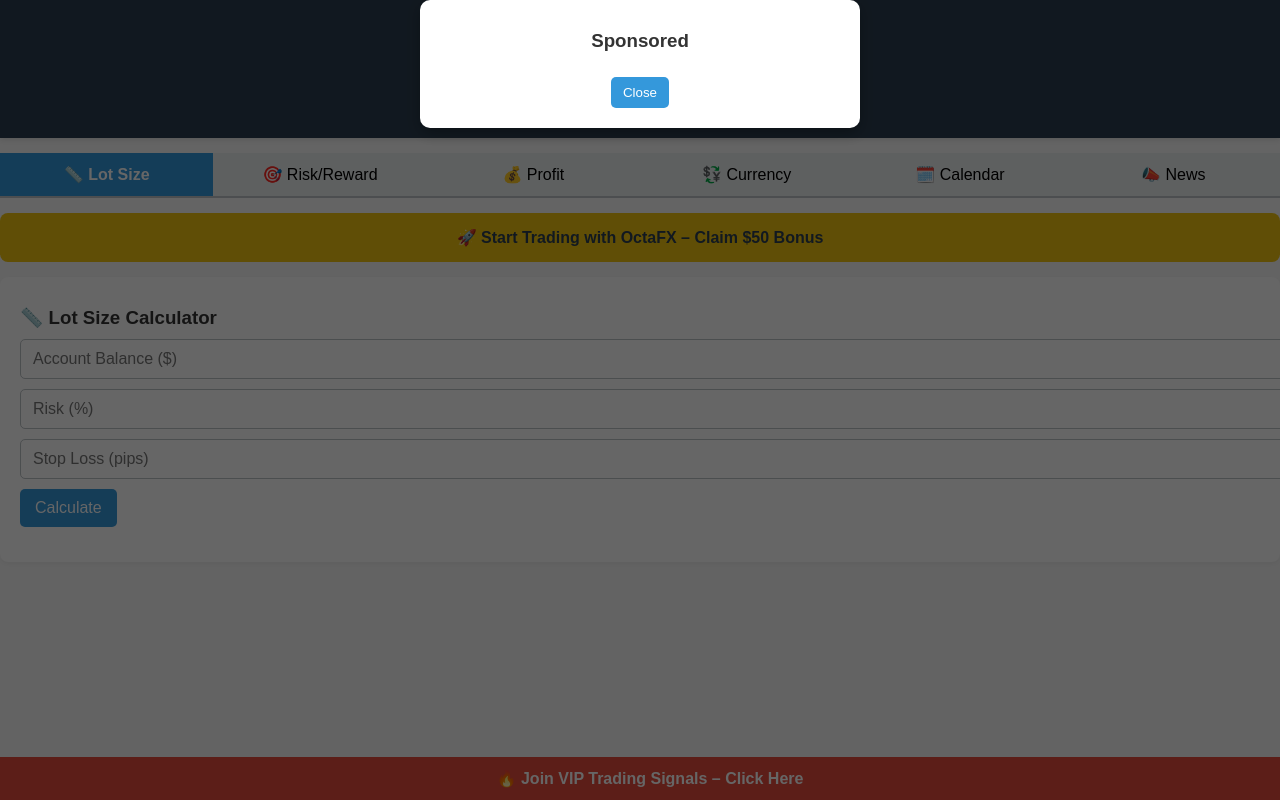
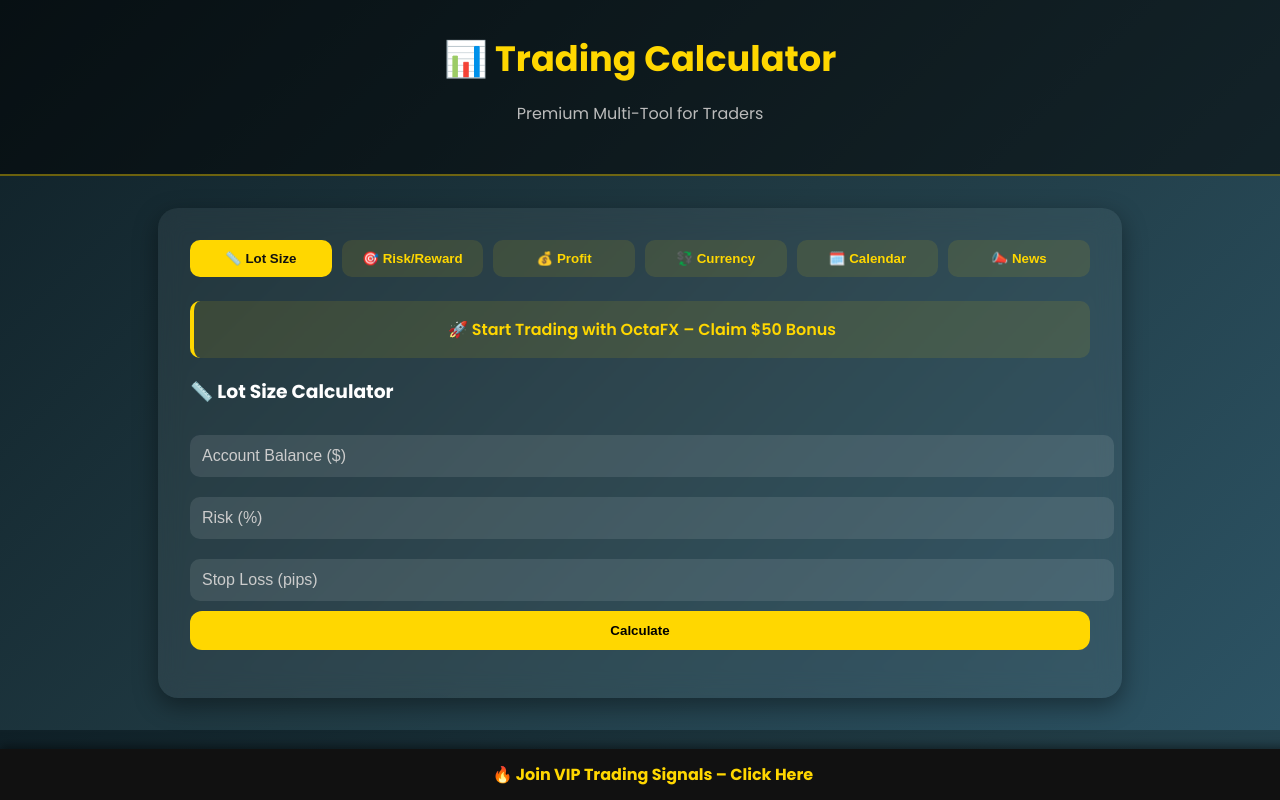
Before and after one commit to rubelmallick24-coder/trading-calculator, a plain HTML site: page index.html in a window 1280 px wide. Drawn offline with Linux system fonts and the light colour scheme.

Commit message:
style.css

```diff
--- a/style.css
+++ b/style.css
@@ -1,208 +1,176 @@
-/* ===== General Styles ===== */
+@import url('https://fonts.googleapis.com/css2?family=Poppins:wght@400;600;700&display=swap');
+
 body {
-    font-family: Arial, sans-serif;
+  font-family: 'Poppins', sans-serif;
   margin: 0;
-    padding: 0;
-    background: #f9f9f9;
-    color: #333;
+  background: linear-gradient(135deg, #0f2027, #203a43, #2c5364);
+  color: #fff;
 }
 
+/* Header */
 header {
-    background: #2c3e50;
-    color: #fff;
   text-align: center;
-    padding: 20px 10px;
-    box-shadow: 0 2px 5px rgba(0,0,0,0.1);
+  padding: 2rem 1rem;
+  background: rgba(0, 0, 0, 0.5);
+  border-bottom: 2px solid rgba(255, 215, 0, 0.4);
+}
+header h1 {
+  font-size: 2.2rem;
+  color: #ffd700;
+  margin: 0;
+}
+.subtitle {
+  color: #bbb;
+  font-size: 1rem;
 }
 
-h1, h2, h3 {
-    margin: 10px 0;
+/* Container */
+.container {
+  max-width: 900px;
+  margin: 2rem auto;
+  padding: 2rem;
+  border-radius: 20px;
+  background: rgba(255, 255, 255, 0.06);
+  backdrop-filter: blur(12px);
+  box-shadow: 0 8px 25px rgba(0, 0, 0, 0.4);
 }
 
-a {
-    color: #3498db;
-    text-decoration: none;
-}
-
-a:hover {
-    text-decoration: underline;
-}
-
-/* ===== Tabs ===== */
+/* Tabs */
 .tabs {
   display: flex;
   flex-wrap: wrap;
-    background: #ecf0f1;
-    border-bottom: 2px solid #bdc3c7;
-    overflow-x: auto;
+  gap: 10px;
+  justify-content: center;
+  margin-bottom: 1.5rem;
+}
+.tab-button {
+  flex: 1;
+  min-width: 120px;
+  padding: 0.7rem 1rem;
+  border: none;
+  border-radius: 10px;
+  cursor: pointer;
+  background: rgba(255, 215, 0, 0.1);
+  color: #ffd700;
+  font-weight: 600;
+  transition: 0.3s;
+}
+.tab-button:hover,
+.tab-button.active {
+  background: #ffd700;
+  color: #111;
 }
 
-.tab-button {
-    flex: 1;
-    padding: 12px 15px;
-    cursor: pointer;
-    background: #ecf0f1;
-    border: none;
-    outline: none;
-    transition: 0.3s;
-    font-size: 16px;
-}
-
-.tab-button:hover {
-    background: #d0d7de;
-}
-
-.tab-button.active {
-    background: #3498db;
-    color: #fff;
-    font-weight: bold;
-}
-
+/* Tab Content */
 .tab-content {
   display: none;
-    padding: 20px;
-    background: #fff;
-    margin-bottom: 20px;
-    border-radius: 8px;
-    box-shadow: 0 2px 5px rgba(0,0,0,0.05);
+  animation: fadeIn 0.5s ease;
 }
-
 .tab-content.active {
   display: block;
 }
-
-/* ===== Calculator Inputs ===== */
-.calc-input {
-    display: block;
-    width: 100%;
-    padding: 10px 12px;
-    margin: 10px 0;
-    border: 1px solid #bdc3c7;
-    border-radius: 5px;
-    font-size: 16px;
+@keyframes fadeIn {
+  from {opacity: 0; transform: translateY(10px);}
+  to {opacity: 1; transform: translateY(0);}
 }
 
+/* Inputs */
+.calc-input {
+  width: 100%;
+  margin: 10px 0;
+  padding: 12px;
+  border-radius: 10px;
+  border: none;
+  outline: none;
+  background: rgba(255, 255, 255, 0.1);
+  color: #fff;
+  font-size: 1rem;
+}
+.calc-input::placeholder { color: #ccc; }
+
+/* Buttons */
 .calculate {
-    padding: 10px 15px;
-    background: #3498db;
-    color: #fff;
+  width: 100%;
+  padding: 12px;
+  background: #ffd700;
   border: none;
-    border-radius: 5px;
+  border-radius: 12px;
+  font-weight: 700;
   cursor: pointer;
-    font-size: 16px;
   transition: 0.3s;
 }
-
 .calculate:hover {
-    background: #2980b9;
+  background: #ffea70;
+  box-shadow: 0 4px 15px rgba(255, 215, 0, 0.5);
 }
 
+/* Results */
 .result {
-    margin-top: 15px;
-    font-weight: bold;
-    color: #2c3e50;
+  margin-top: 1rem;
+  font-size: 1.2rem;
+  font-weight: 600;
+  color: #0ff;
+  animation: fadeIn 0.6s ease;
 }
 
-/* ===== Affiliate Box ===== */
+/* Affiliate */
 .affiliate-box {
-    background: #f1c40f;
-    padding: 15px;
-    border-radius: 8px;
-    margin: 15px 0;
+  margin: 1rem 0;
+  padding: 1rem;
+  background: rgba(255, 215, 0, 0.1);
+  border-left: 4px solid #ffd700;
+  border-radius: 10px;
+  font-weight: 600;
   text-align: center;
-    font-weight: bold;
-    font-size: 16px;
 }
+.affiliate-box a {
+  color: #ffd700;
+  text-decoration: none;
+  transition: 0.3s;
+}
+.affiliate-box a:hover { color: #fff; }
 
-.affiliate-box a {
-    color: #2c3e50;
-}
-
-/* ===== Sticky Bottom Banner ===== */
+/* Sticky Banner */
 .sticky-banner {
   position: fixed;
   bottom: 0;
   width: 100%;
-    background: #e74c3c;
-    color: #fff;
+  background: #111;
+  color: #ffd700;
   text-align: center;
-    padding: 12px 10px;
-    z-index: 999;
+  padding: 0.8rem;
   font-weight: bold;
+  box-shadow: 0 -2px 10px rgba(0,0,0,0.5);
+}
+.sticky-banner a {
+  color: #ffd700;
+  text-decoration: none;
 }
 
-.sticky-banner a {
-    color: #fff;
-    font-weight: bold;
-}
-
-/* ===== Popup Ad ===== */
+/* Popup */
 .popup-ad {
-    display: block; /* initially visible, can be hidden via JS */
+  display: none;
   position: fixed;
-    top: 0;
-    left: 0;
-    width: 100%;
-    height: 100%;
-    background: rgba(0,0,0,0.6);
-    z-index: 1000;
+  top:0; left:0; right:0; bottom:0;
+  background: rgba(0,0,0,0.7);
   justify-content: center;
   align-items: center;
 }
-
 .popup-box {
-    background: #fff;
-    padding: 20px;
-    border-radius: 10px;
+  background: #222;
+  padding: 2rem;
+  border-radius: 15px;
   text-align: center;
+  color: #ffd700;
   max-width: 400px;
-    margin: auto;
-    box-shadow: 0 5px 15px rgba(0,0,0,0.3);
+  width: 90%;
 }
-
 .popup-box button {
-    margin-top: 15px;
-    padding: 8px 12px;
-    background: #3498db;
-    color: #fff;
+  margin-top: 1rem;
+  padding: 0.5rem 1rem;
+  background: #ffd700;
   border: none;
-    border-radius: 5px;
+  border-radius: 8px;
   cursor: pointer;
+  font-weight: bold;
 }
-
-.popup-box button:hover {
-    background: #2980b9;
-}
-
-/* ===== Ad Banner ===== */
-.ad-banner {
-    text-align: center;
-    margin: 15px 0;
-}
-
-/* ===== Responsive ===== */
-@media (max-width: 768px) {
-    .tabs {
-        flex-wrap: nowrap;
-        overflow-x: auto;
-    }
-
-    .tab-button {
-        flex: none;
-        min-width: 120px;
-    }
-
-    .calc-input, .calculate {
-        font-size: 14px;
-    }
-
-    .affiliate-box {
-        font-size: 14px;
-        padding: 12px;
-    }
-
-    .sticky-banner {
-        font-size: 14px;
-        padding: 10px;
-    }
-}
```
Lines whose indentation alone changed are shown as unchanged.
